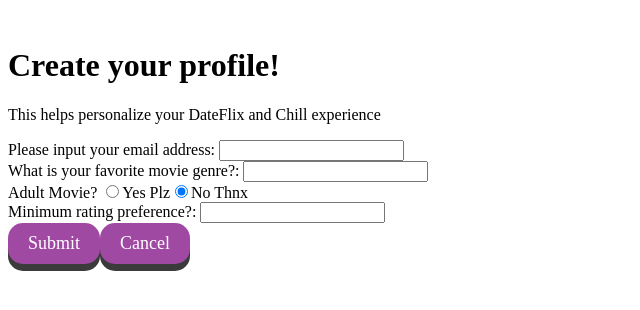
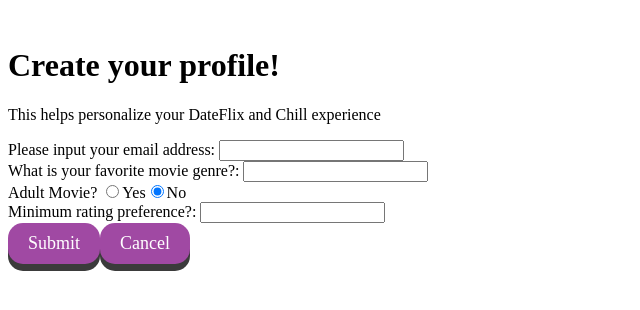
Before and after one commit to marcusWork1/FinalCapstoneComplete, a Vue app in the folder frontend-vue/: page /profile in a window 1280 px wide. Shown: the top 310 px of the page, without its empty margins (0-640 px from the left). Built offline with nearby package versions, Linux system fonts and the light colour scheme.

Commit message:
Fixed radio buttons on profileQ and movieF

```diff
--- a/frontend-vue/src/components/MovieForm.vue
+++ b/frontend-vue/src/components/MovieForm.vue
@@ -2,7 +2,6 @@
 <div>
   <form class = "movieform" v-on:submit.prevent="submitMovie">
     <h1> Add a Movie </h1>
-    <p>This works now!</p>
     <div class="form-group">
       <label for="title">Title: </label>
       <input id="title" type="text" v-model="newMovie.title" />
@@ -22,20 +21,20 @@
     <div class="form-group">
       Adult Movie?
       <input
-        id="yes plz"
+        id="Yes"
         type="radio"
         value="true"
         v-model="newMovie.adult_only"
       />
-      <label for="yes plz">Yes Plz</label>
+      <label for="Yes">Yes</label>
 
       <input
-        id="no thnx"
+        id="No"
         type="radio"
         value="false"
         v-model="newMovie.adult_only"
       />
-      <label for="no thnx">No Thnx</label>
+      <label for="No">No</label>
     </div>
     <div class="form-group">
       <label for="popularity">Popularity: </label>
--- a/frontend-vue/src/components/ProfileQuestions.vue
+++ b/frontend-vue/src/components/ProfileQuestions.vue
@@ -14,23 +14,23 @@
       <div class="form-group">
         Adult Movie?
         <input
-          id="yes plz"
+          id="Yes"
           type="radio"
           value="true"
           v-model="newForm.adult_only"
         />
-        <label for="yes plz">Yes Plz</label>
+        <label for="Yes">Yes</label>
 
         <input
-          id="no thnx"
+          id="No"
           type="radio"
           value="false"
           v-model="newForm.adult_only"
         />
-        <label for="no thnx">No Thnx</label>
+        <label for="No">No</label>
       </div>
       <div class="form-group">
-        <label for="popularity"> Minimum rating preference?: </label>
+        <label for="popularity">Minimum rating preference?: </label>
         <input id="popularity" type="number" v-model="newForm.popularity" />
       </div>
       <button class="button" v-on:click="submitForm">Submit</button>
```
